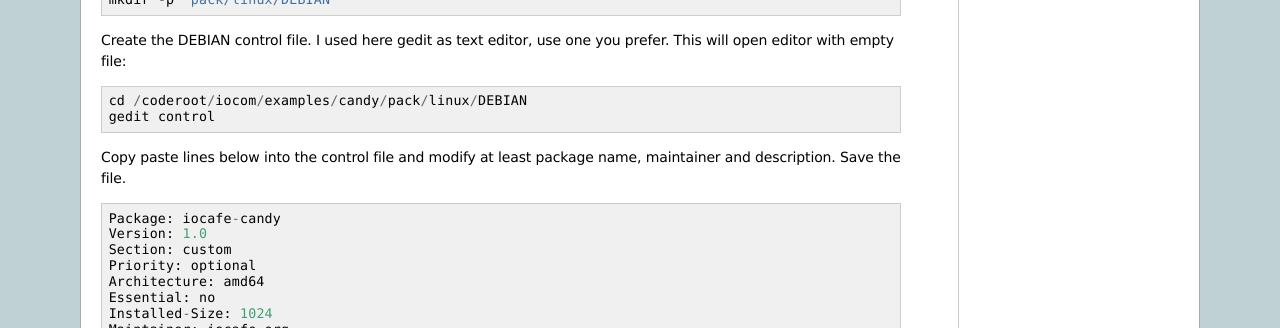
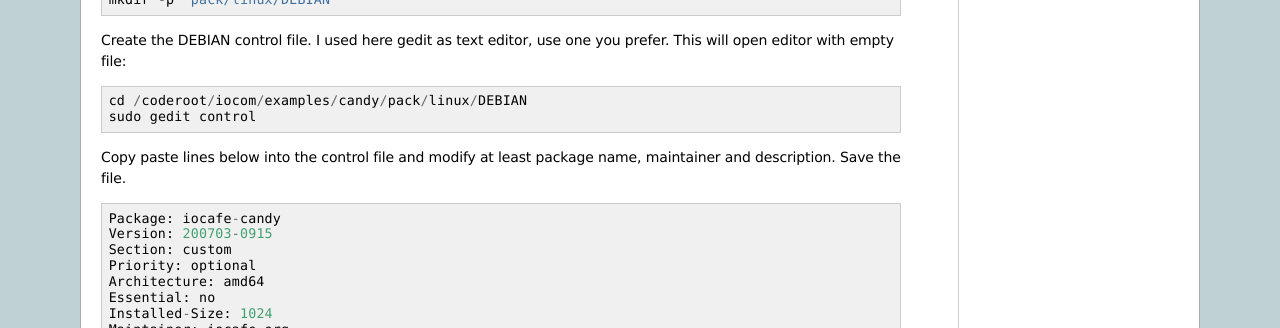
Before and after one commit to iocafe/iocafe-doc, a Sphinx documentation site: the page built from source/infra/installation_packages/200702-linux-installation-packages.rst, in a window 1280 px wide. Shown: the part 500-828 px from the top of the page. Built offline with Sphinx 7.4.7, drawn with Linux system fonts in a browser that asks for light colours.

Commit message:
Installing debian package received trough IOCOM seems to work

```diff
--- a/source/infra/installation_packages/200702-linux-installation-packages.rst
+++ b/source/infra/installation_packages/200702-linux-installation-packages.rst
@@ -36,7 +36,7 @@ This will open editor with empty file:
 ::
 
    cd /coderoot/iocom/examples/candy/pack/linux/DEBIAN
-   gedit control
+   sudo gedit control
 
 Copy paste lines below into the control file and modify at least package name, maintainer and description.
 Save the file.
@@ -44,7 +44,7 @@ Save the file.
 ::
 
    Package: iocafe-candy
-   Version: 1.0
+   Version: 200703-0915
    Section: custom
    Priority: optional
    Architecture: amd64
```
